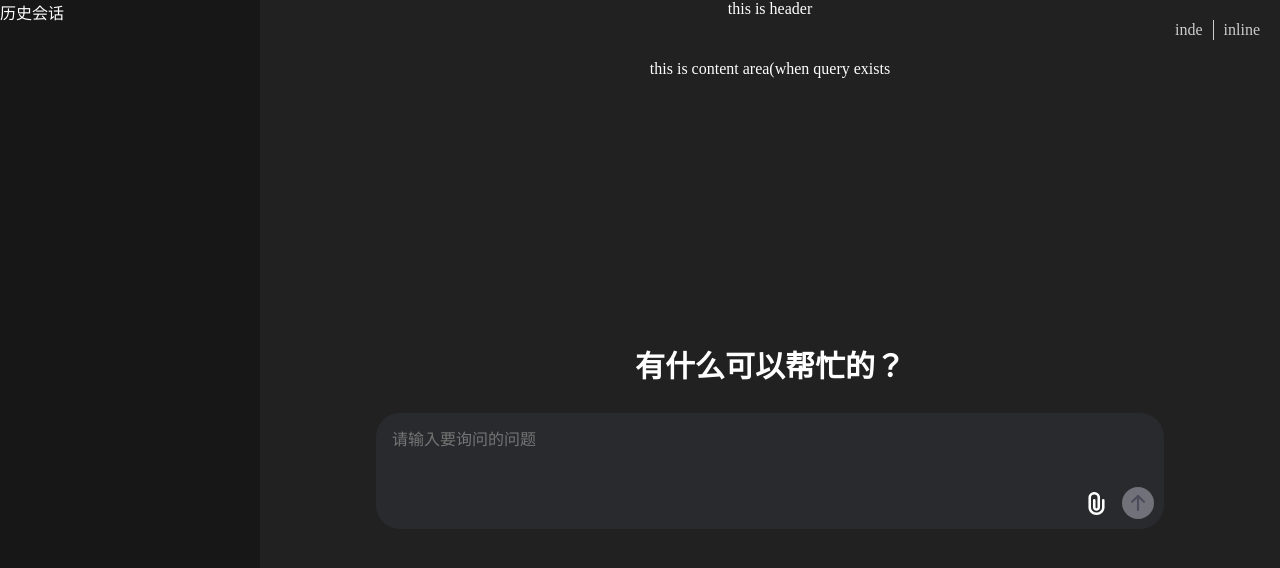
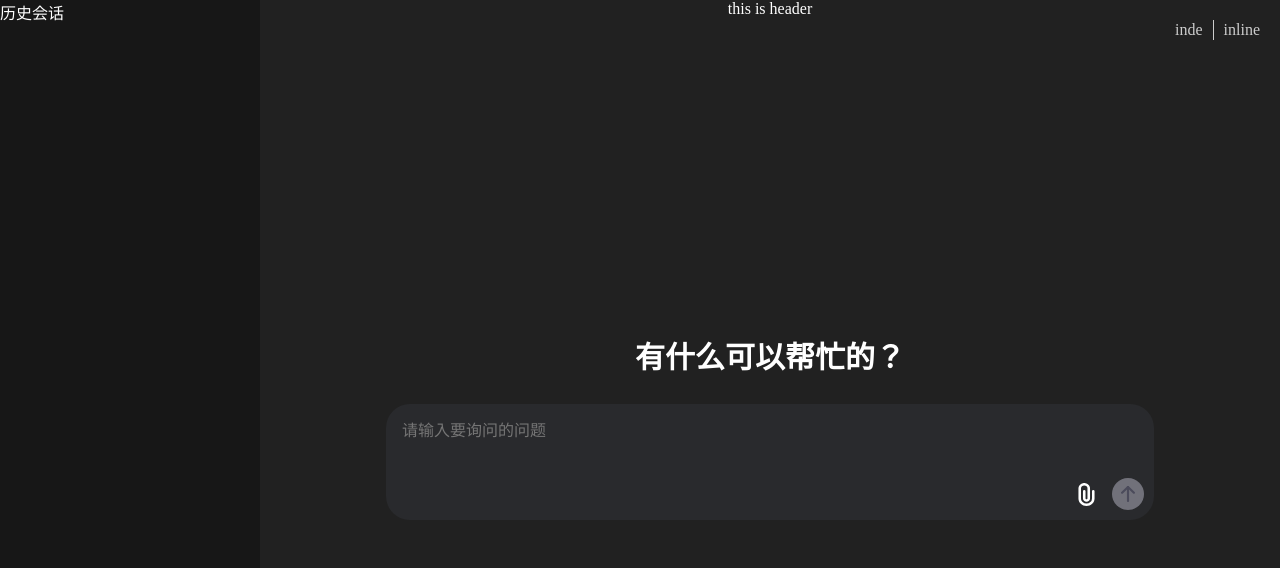
Before and after one commit to yuko0931/llm-dialog-box, a Vue app: page / in a window 1280 px wide. Shown: the top 568 px of the page. Built offline with nearby package versions, Linux system fonts and the light colour scheme.

Commit message:
feat：组件使用&样式修改

```diff
--- a/src/views/IndeDialogBox.vue
+++ b/src/views/IndeDialogBox.vue
@@ -3,9 +3,16 @@
     <div class="side">历史会话</div>
     <div class="main-wrapper">
       <div class="header">this is header</div>
-      <div class="content">this is content area(when query exists</div>
-      <div class="input-box">
-        <div class="tip">有什么可以帮忙的？</div>
+      <div class="chat-wrapper">
+        <div class="chat-list" v-if="!showTip">
+          <div v-for="(message, index) in messages" :key="index">
+            <div>
+              <MyQuestion :message="message"></MyQuestion>
+            </div>
+          </div>
+        </div>
+        <div class="input-box" :class="{ fixed: isFixed }">
+          <div class="tip" v-if="showTip">有什么可以帮忙的？</div>
           <div class="input-wrapper">
             <div class="textarea-wrapper">
               <textarea
@@ -65,6 +72,8 @@
               </div>
             </div>
           </div>
+          <div class="bottom-info" v-if="!showTip">内容由 AI 生成，请仔细甄别</div>
+        </div>
       </div>
     </div>
   </div>
@@ -72,11 +81,18 @@
 
 <script setup lang="ts">
 import { ref } from 'vue'
+import MyQuestion from '@/components/MyQuestion.vue'
 
-const inputMessage = ref('') // 输入框的值
+const inputMessage = ref<string>('') // 输入框的值
+const messages = ref<string[]>([]) // 消息列表
+const showTip = ref<boolean>(true) // 控制 tip 的显示
+const isFixed = ref<boolean>(false) // 控制输入框是否固定在底部
 const fileInput = ref<HTMLInputElement | null>(null) // 获取文件选择框的引用
 const handleSendMessage = () => {
   console.log(inputMessage.value)
+  messages.value.push(inputMessage.value)
+  showTip.value = false
+  isFixed.value = true
   inputMessage.value = ''
 }
 
@@ -105,11 +121,39 @@ const handleUploadAttach = () => {
     color: #fff;
     display: flex;
     flex-flow: column nowrap;
-    position: relative;
     align-items: center;
 
     .header {
       height: 60px;
+    }
+
+    .chat-wrapper {
+      height: calc(100% - 60px);
+      width: 100%;
+      display: flex;
+      flex-flow: column nowrap;
+      justify-content: center;
+      align-items: center;
+      position: relative;
+      overflow: auto;
+      flex-grow: 1;
+
+      .chat-list {
+        width: 100%;
+        flex: 1 1;
+        display: flex;
+        flex-flow: column nowrap;
+        align-items: center;
+
+        div {
+          width: 100%;
+          max-width: 48rem;
+        }
+      }
+
+      .input-box.fixed {
+        position: sticky;
+        bottom: 0;
       }
 
       .input-box {
@@ -119,7 +163,7 @@ const handleUploadAttach = () => {
         flex-flow: column nowrap;
         justify-content: center;
         align-items: center;
-      flex: 1 1 0%;
+        background-color: #212121;
 
         .tip {
           margin-bottom: 1.75rem;
@@ -129,6 +173,7 @@ const handleUploadAttach = () => {
         }
 
         .input-wrapper {
+          box-sizing: border-box;
           width: 100%;
           padding: 10px;
           border: transparent;
@@ -194,6 +239,13 @@ const handleUploadAttach = () => {
             }
           }
         }
+
+        .bottom-info {
+          color: #737373;
+          font-size: 12px;
+          padding: 6px 0;
+        }
+      }
     }
   }
 }
```
Lines whose indentation alone changed are shown as unchanged.
